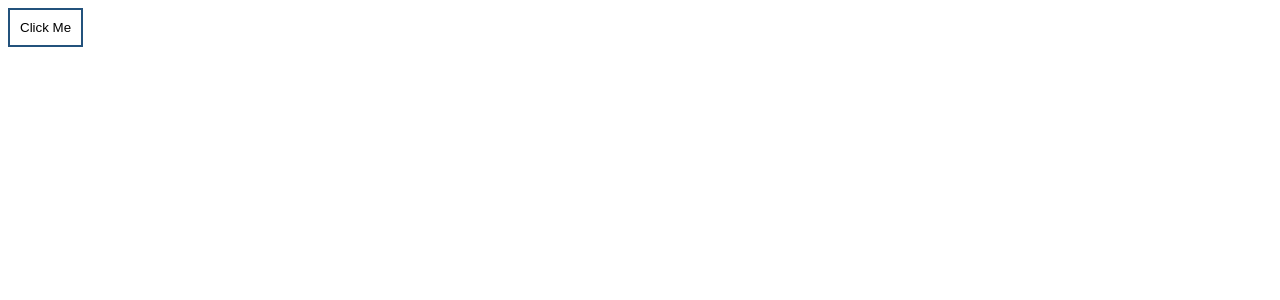
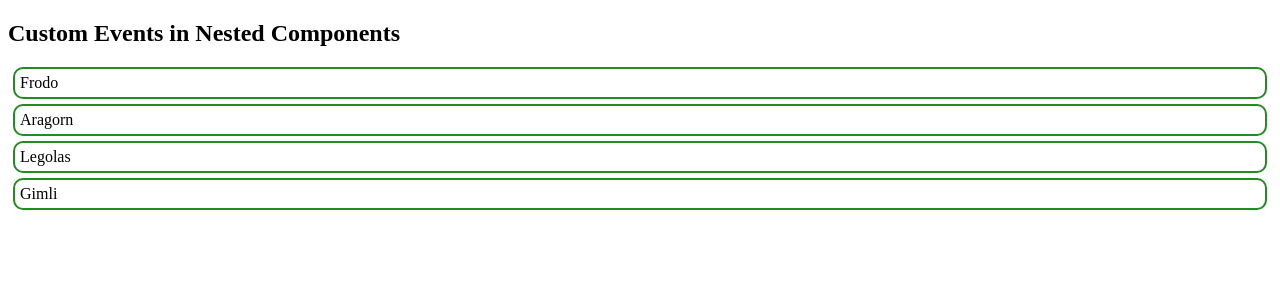
Before and after one commit to soosan900popo/running-angular, an Angular app: page / in a window 1280 px wide. Shown: the top 300 px of the page. Built offline with nearby package versions, Linux system fonts and the light colour scheme.

Commit message:
자식 컴포넌트에서 부모 컴포넌트의 데이터 삭제하기

```diff
--- a/src/app/app.component.css
+++ b/src/app/app.component.css
@@ -0,0 +1,13 @@
+.char{
+  padding: 5px;
+  border: 2px solid forestgreen;
+  margin: 5px;
+  border-radius: 10px;
+  cursor: pointer;
+}
+.char:hover{
+  background-color: lightgrey;
+}
+body{
+  text-align: center;
+}
--- a/src/app/app.component.html
+++ b/src/app/app.component.html
@@ -1,3 +1,10 @@
-<child (myCustomEvent)="eventHandler($event)"></child>
-<hr *ngIf="text">
-{{text}}
+<h2>Custom Events in Nested Components</h2>
+<div *ngFor="let character of characters">
+  <div class="char" (click)="selectCharacter(character)">
+    {{character.name}}
+  </div>
+</div>
+<app-character
+  [character]="character"
+  (CharacterDeleted)="deleteChar($event)">
+</app-character>
--- a/src/app/app.component.ts
+++ b/src/app/app.component.ts
@@ -2,12 +2,31 @@ import { Component } from '@angular/core';
 
 @Component({
   selector: 'app-root',
-  templateUrl: './app.component.html'
+  templateUrl: './app.component.html',
+  styleUrls: ['./app.component.css']
 })
 export class AppComponent {
-  text: string = '';
-  eventHandler(event: any) {
-    this.text = event;
+  character = null;
+
+  characters = [{name: 'Frodo', weapon: 'Sting',
+                           race: 'Hobbit'},
+                {name: 'Aragorn', weapon: 'Sword',
+                             race: 'Man'},
+                {name:'Legolas', weapon: 'Bow',
+                             race: 'Elf'},
+                {name: 'Gimli', weapon: 'Axe',
+                           race: 'Dwarf'}
+  ]
+
+  selectCharacter(character){
+    this.character = character;
+  }
+  deleteChar(event){
+    var index = this.characters.indexOf(event);
+    if(index > -1) {
+      this.characters.splice(index, 1);
+    }
+    this.character = null;
   }
 
 }
--- a/src/app/app.module.ts
+++ b/src/app/app.module.ts
@@ -3,11 +3,12 @@ import { NgModule } from '@angular/core';
 import { FormsModule } from '@angular/forms';
 
 import { AppComponent } from './app.component';
-import { ChildComponent } from './child/child.component';
+import { CharacterComponent } from './characters/characters.component';
+
 @NgModule({
   declarations: [
     AppComponent,
-    ChildComponent
+    CharacterComponent
   ],
   imports: [
     BrowserModule,
--- /dev/null
+++ b/src/app/characters/characters.component.css
@@ -0,0 +1,15 @@
+div{
+  display: block;
+}
+.cInfo{
+  border: 1px solid blue;
+  text-align: center;
+  padding: 10px;
+  border-radius: 10px;
+}
+h2{
+text-align: center;
+}
+button{
+cursor: pointer;
+}
--- /dev/null
+++ b/src/app/characters/characters.component.html
@@ -0,0 +1,11 @@
+<div>
+    <div *ngIf="character">
+      <h2>Character Details</h2>
+      <div class="cInfo">
+        <b>Name: </b>{{character.name}}<br>
+        <b>Race: </b>{{character.race}}<br>
+        <b>Weapon: </b>{{character.weapon}}<br>
+        <button (click)="deleteChar()">Delete</button>
+      </div>
+    </div>
+  </div>
--- /dev/null
+++ b/src/app/characters/characters.component.ts
@@ -0,0 +1,15 @@
+import { Component, Output, Input, EventEmitter } from "@angular/core";
+
+@Component({
+  selector: 'app-character',
+  templateUrl: './characters.component.html',
+  styleUrls: ['./characters.component.css']
+})
+export class CharacterComponent {
+  @Input('character') character: any;
+  @Output() CharacterDeleted = new EventEmitter<any>();
+
+  deleteChar() {
+    this.CharacterDeleted.emit(this.character);
+  }
+}
--- a/src/app/child/child.component.css
+++ /dev/null
@@ -1,10 +0,0 @@
-button {
-    padding: 10px;
-    background-color: white;
-    border: 2px solid #23527c;
-    font: bold;
-}
-button:hover{
-    background-color: #23527c;
-    color: white;
-}
--- a/src/app/child/child.component.html
+++ /dev/null
@@ -1,3 +0,0 @@
-<p>
-    child works!
-  </p>
--- a/src/app/child/child.component.ts
+++ /dev/null
@@ -1,26 +0,0 @@
-import { Component, Output, EventEmitter } from '@angular/core';
-
-@Component({
-  selector: 'child',
-  template: `
-    <button (click)="clicked()" (mouseleave)="mouseleave()">
-      Click Me
-    </button>
-  `,
-  styleUrls: ['child.component.css']
-})
-export class ChildComponent {
-  private message = "";
-
-  @Output() myCustomEvent: EventEmitter<any> = new EventEmitter();
-
-  clicked() {
-    this.message = "You've made a custom event";
-    this.myCustomEvent.emit(this.message);
-  }
-
-  mouseleave(){
-    this.message = "";
-    this.myCustomEvent.emit(this.message);
-  }
-}
```
